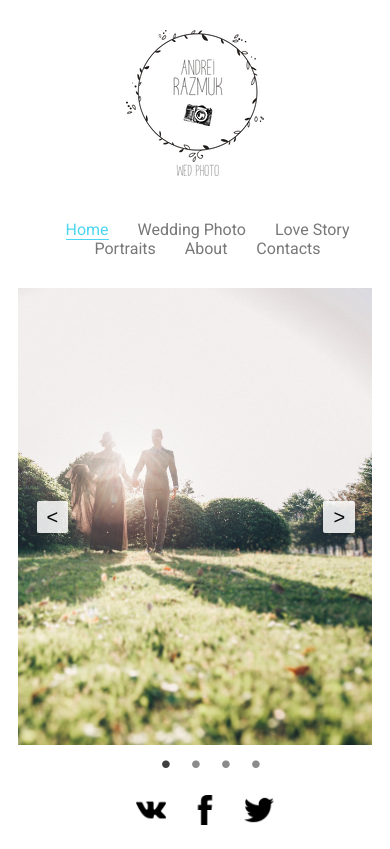
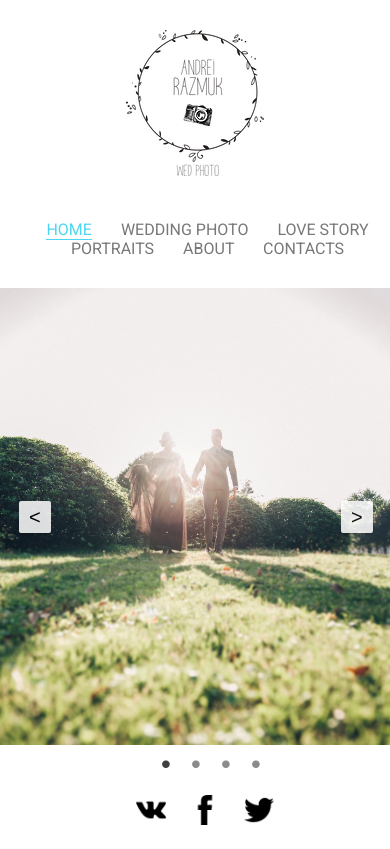
Before and after one commit to exymax/razmuk-photo, a PHP site: page / in a window 390 px wide. Run offline with PHP 8.4, Linux system fonts and the light colour scheme; some libraries are stand-ins or nearby versions.

Commit message:
Fixed slider and nav

```diff
--- a/css/index.css
+++ b/css/index.css
@@ -18,6 +18,7 @@ body {
 }
 
 .nav-links-col a {
+    text-transform: uppercase;
     text-decoration: none;
     margin-left: 25px;
     color: rgb(120, 120, 120);
@@ -35,7 +36,7 @@ body {
 .main-slider-col .slick-slide {
     width: auto;
     height: auto;
-    padding: 0 20px;
+    padding: 0 5px;
     outline: none;
 }
 
--- a/index.html
+++ b/index.html
@@ -27,7 +27,7 @@
             </div>
 
             <div class="main-slider-row row center-xs middle-xs">
-                <div class="main-slider-col col-xs-11">
+                <div class="main-slider-col col-xs-12">
                     <div>
                         <img src="images/index/1.jpg">
                     </div>
```
